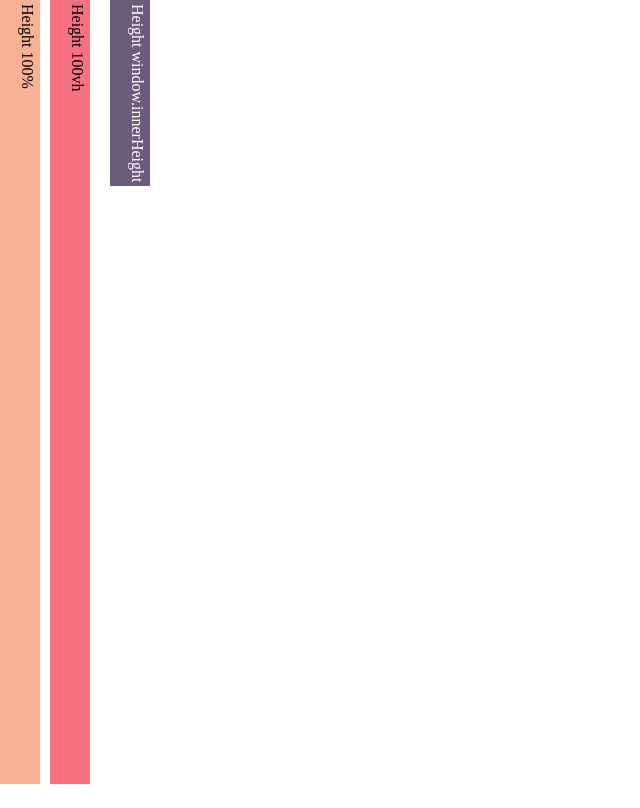
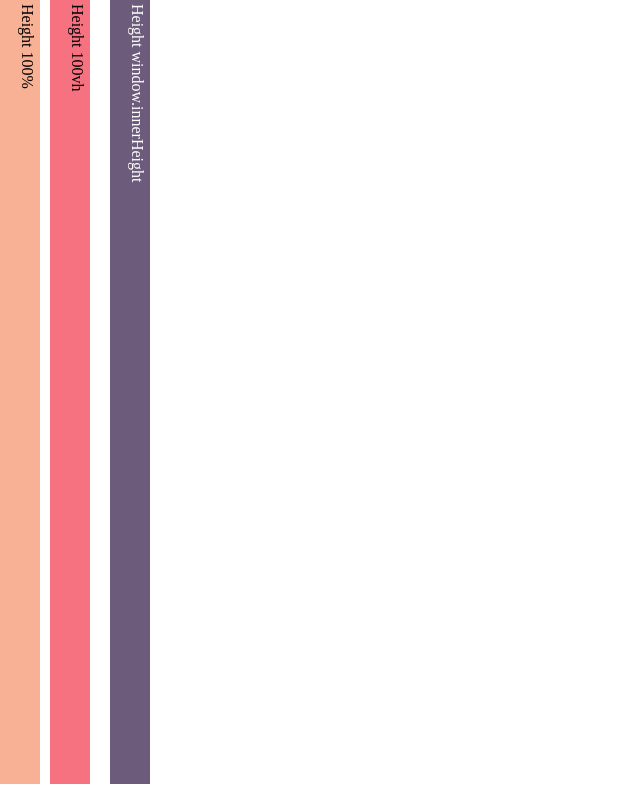
Before and after one commit to Rybadour/TestHtml, a plain HTML site: page index.html in a window 1280 px wide. Shown: the whole page, without its empty margins (0-640 px from the left). Drawn offline with Linux system fonts and the light colour scheme.

Commit message:
Added javascript

```diff
--- a/index.html
+++ b/index.html
@@ -46,5 +46,15 @@
 		<div class="test-bar innerheight">
 		Height window.innerHeight
 		</div>
+
+		<script>
+			function resize() {
+				document.querySelector('.innerheight').style.height = (window.innerHeight * 0.98) + "px";
+			}
+
+			resize();
+
+			window.onresize = resize;
+		</script>
 	</body>
 </html>
```
